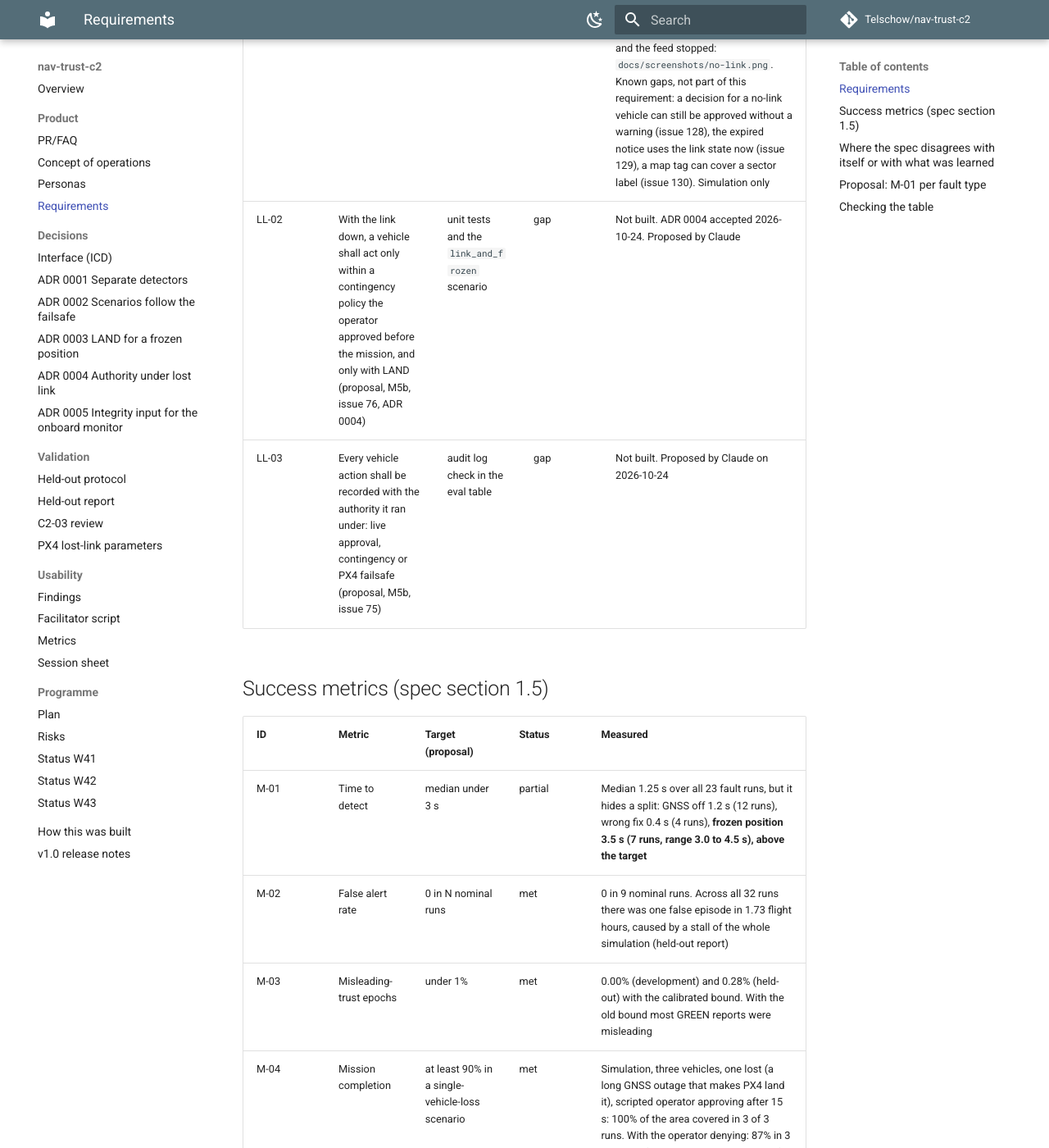
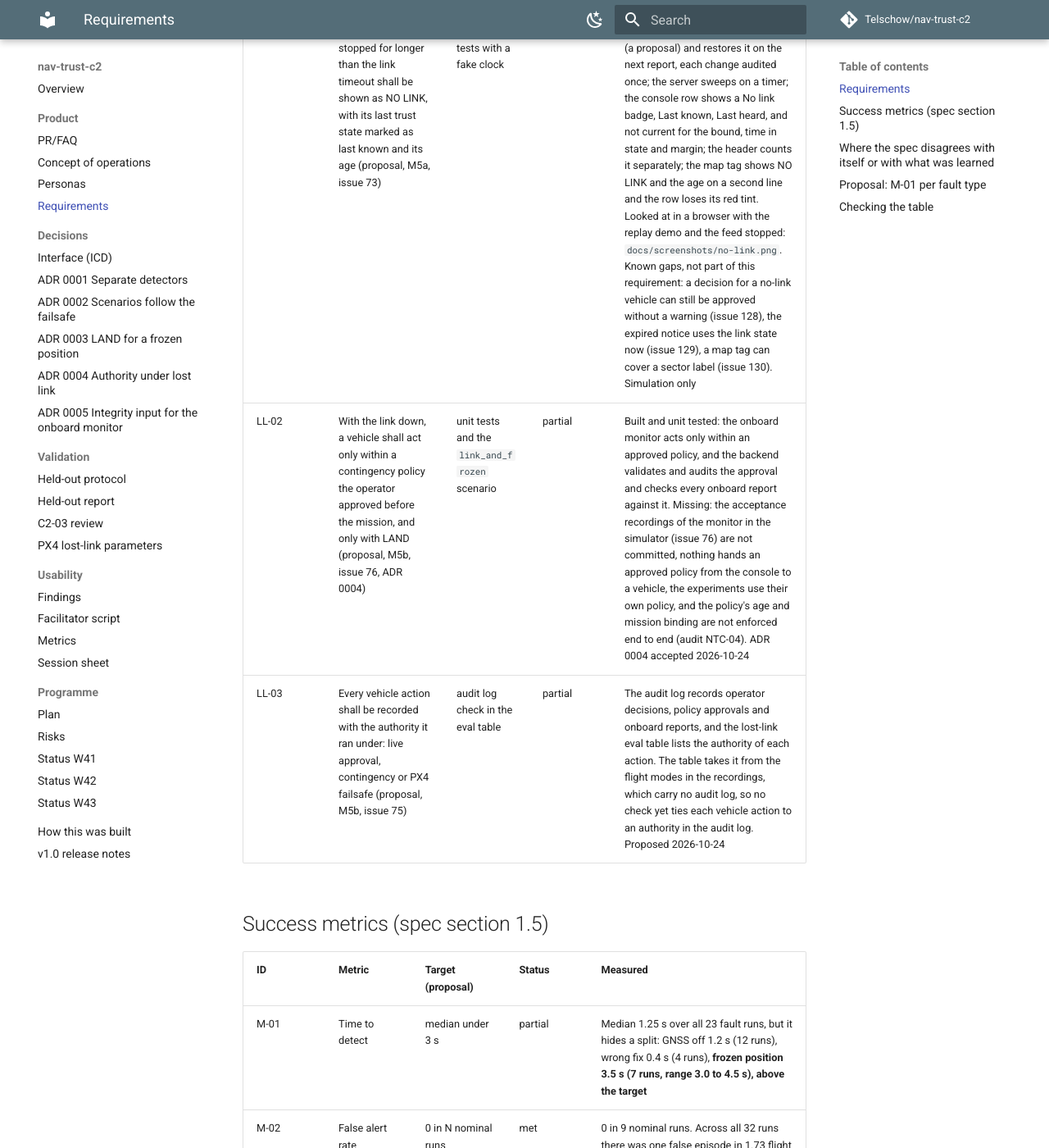
Before and after one commit to Telschow/nav-trust-c2, an MkDocs documentation site: the page built from docs/product/requirements.md, in a window 1280 px wide and 1400 px high, scrolled down 1858 px. Shown: the whole window at 82% size. Built offline with MkDocs 1.6.1 and Material for MkDocs 9.7.7, drawn with Linux system fonts in a browser that asks for light colours; comment, search, counter and statistics services are not loaded; some of the changed text lies outside the part shown.

Commit message:
Requirements catch up with ADR 0004: C2-01 wording, LL-02 and LL-03 partial
Edited at the maintainer's instruction (2026-11-04). C2-01 gets the ADR 0004
item 8 wording. LL-02 and LL-03 move from gap to partial, each saying what
exists and what is missing (audit NTC-04, NTC-16). The evidence cited is code
and tests only: the simulator acceptance recordings for issue 76 are not
committed.

Co-Authored-By: Claude Sonnet 5.5 <noreply@anthropic.com>
Claude-Session: https://claude.ai/code/session_011kcqHSByPMemQy6xMgBe65

```diff
--- a/docs/product/requirements.md
+++ b/docs/product/requirements.md
@@ -14,13 +14,13 @@ PX4's own GPS failure model). Nothing in it says anything about real receivers o
 | NT-01 | The trust engine shall raise AMBER within 3 s of total GNSS loss (proposal) | replay test, `eval/` | met | 12 runs with GNSS switched off: time to detect 1.0 to 1.4 s |
 | NT-02 | The trust engine shall not leave GREEN in nominal runs | replay test, `eval/` | met | 9 nominal runs, no alert after startup |
 | NT-03 | The displayed bound shall contain the true position error in at least 95% of GREEN epochs | ground-truth comparison | met | Since the calibrated bound (3.0 m, claimed 99%): 100.0% of 4,040 development reports and 99.72% of 5,308 held-out reports. Before it the console's bound held in 30.8% of reports, so this requirement was **not** met until PR 37 |
-| C2-01 | No vehicle command shall execute without a recorded operator approval, except PX4's own failsafes | unit tests on the gate and the audit log | met | The gate is the only path to a command, an AST test enforces that, and every outcome is audited |
+| C2-01 | No vehicle command shall execute without a recorded operator approval, except PX4's own failsafes. A contingency the operator approved before the mission counts as that approval for the fault, link condition and action it names (LAND only), and for nothing else (ADR 0004) | unit tests on the gate and the audit log | met | The gate is the only path to a command, an AST test enforces that, and every outcome is audited |
 | C2-02 | On RED the system shall propose re-assignment of the vehicle's remaining sectors within 2 s | integration test | met | Measured in 6 live three-vehicle runs: 5 to 6 ms from the backend receiving the RED report to the recommendation (`eval/fleet/results.md`). The engine's report interval (2 Hz, up to 0.5 s by design) and delivery to the console are not included. For a frozen position the proposal is LAND plus re-assignment |
 | C2-03 | Every alert shall show a reason code an operator can act on | UI test, review checklist | partial | Review done (`docs/validation/c2-03-review.md`) and tested for every recommendation the recommender can make; one gap fixed. Whether an operator acts on it is not shown: round 1 participants did not act unaided; round 2 pending |
 | UX-01 | The operator can see all vehicles' trust states without scrolling at 1080p | manual check, screenshot | met | Measured at 1920 x 1080 with 5 vehicles and the decision band showing: each row is 189 px and the fleet panel does not scroll. The spec says 3 to 5 vehicles |
 | LL-01 | A vehicle whose reports have stopped for longer than the link timeout shall be shown as NO LINK, with its last trust state marked as last known and its age (proposal, M5a, issue 73) | unit and component tests with a fake clock | met | Covered by tests: the hub marks a vehicle NO_LINK after 2 s of silence (a proposal) and restores it on the next report, each change audited once; the server sweeps on a timer; the console row shows a No link badge, Last known, Last heard, and not current for the bound, time in state and margin; the header counts it separately; the map tag shows NO LINK and the age on a second line and the row loses its red tint. Looked at in a browser with the replay demo and the feed stopped: `docs/screenshots/no-link.png`. Known gaps, not part of this requirement: a decision for a no-link vehicle can still be approved without a warning (issue 128), the expired notice uses the link state now (issue 129), a map tag can cover a sector label (issue 130). Simulation only |
-| LL-02 | With the link down, a vehicle shall act only within a contingency policy the operator approved before the mission, and only with LAND (proposal, M5b, issue 76, ADR 0004) | unit tests and the `link_and_frozen` scenario | gap | Not built. ADR 0004 accepted 2026-10-24. Proposed by Claude |
-| LL-03 | Every vehicle action shall be recorded with the authority it ran under: live approval, contingency or PX4 failsafe (proposal, M5b, issue 75) | audit log check in the eval table | gap | Not built. Proposed by Claude on 2026-10-24 |
+| LL-02 | With the link down, a vehicle shall act only within a contingency policy the operator approved before the mission, and only with LAND (proposal, M5b, issue 76, ADR 0004) | unit tests and the `link_and_frozen` scenario | partial | Built and unit tested: the onboard monitor acts only within an approved policy, and the backend validates and audits the approval and checks every onboard report against it. Missing: the acceptance recordings of the monitor in the simulator (issue 76) are not committed, nothing hands an approved policy from the console to a vehicle, the experiments use their own policy, and the policy's age and mission binding are not enforced end to end (audit NTC-04). ADR 0004 accepted 2026-10-24 |
+| LL-03 | Every vehicle action shall be recorded with the authority it ran under: live approval, contingency or PX4 failsafe (proposal, M5b, issue 75) | audit log check in the eval table | partial | The audit log records operator decisions, policy approvals and onboard reports, and the lost-link eval table lists the authority of each action. The table takes it from the flight modes in the recordings, which carry no audit log, so no check yet ties each vehicle action to an authority in the audit log. Proposed 2026-10-24 |
 
 ## Success metrics (spec section 1.5)
 
--- a/docs/product/trace.csv
+++ b/docs/product/trace.csv
@@ -2,7 +2,7 @@ id,kind,requirement,verification,evidence,status,notes
 NT-01,requirement,"The trust engine shall raise AMBER within 3 s of total GNSS loss (proposal)",test,"tests/replay/test_engine_replay.py;eval/results.md;eval/heldout/results.md",met,"12 GNSS-off runs: time to detect 1.0 to 1.4 s (simulation)"
 NT-02,requirement,"The trust engine shall not leave GREEN in nominal runs",test,"tests/replay/test_engine_replay.py;eval/results.md;eval/heldout/results.md",met,"9 nominal runs, no alert after startup (simulation)"
 NT-03,requirement,"The displayed bound shall contain the true position error in at least 95% of GREEN epochs",test,"tests/test_calibration.py;navtrust/calibration.py;eval/results.md;eval/heldout/results.md",met,"Only since the calibrated bound (PR 37): before it the console's bound held in 30.8% of reports"
-C2-01,requirement,"No vehicle command shall execute without a recorded operator approval, except PX4's own failsafes",test,"tests/test_gate.py;tests/test_server_gate.py;c2/gate.py",met,"The gate is the only path to a command; an AST test enforces it"
+C2-01,requirement,"No vehicle command shall execute without a recorded operator approval, except PX4's own failsafes; a contingency approved before the mission counts as that approval for what it names (ADR 0004)",test,"tests/test_gate.py;tests/test_server_gate.py;c2/gate.py",met,"The gate is the only path to a command; an AST test enforces it"
 C2-02,requirement,"On RED the system shall propose re-assignment of the vehicle's remaining sectors within 2 s",test,"tests/replay/test_recommender_replay.py;tests/test_recommender.py;eval/fleet/results.md",met,"Measured in 6 live three-vehicle runs: 5 to 6 ms from the backend receiving the RED report to the recommendation. Excludes the engine's report interval (2 Hz, so up to 0.5 s by design) and delivery to the console, which were not measured"
 C2-03,requirement,"Every alert shall show a reason code an operator can act on",test,"console/src/components/components.test.tsx;console/src/store.test.ts;docs/validation/c2-03-review.md",partial,"Text review done and tested for every recommendation the recommender can make; one gap fixed (what happens to a vehicle with no command). Whether an operator acts on it is not shown: round 1 participants did not act unaided; round 2 pending"
 UX-01,requirement,"The operator can see all vehicles' trust states without scrolling at 1080p",manual,"docs/screenshots/console-1080p.jpg;docs/product/requirements.md",met,"Measured at 1920 x 1080: rows are 189 px and 5 vehicles fit with the decision band showing, nothing scrolls (the spec says 3 to 5)"
@@ -13,5 +13,5 @@ M-04,metric,"Mission completion: at least 90% of the area covered in a single-ve
 M-05,metric,"Operator workload proxy: alerts plus approvals per 10 minutes",eval,"eval/results.md;eval/heldout/results.md;eval/fleet/results.md",met,"Reported: single-vehicle runs 3.07 interruptions per 10 min (frozen position) and 6.91 (long outage) of flight, 0 in nominal; fleet runs 1.9 (approved) and 2.8 (denied) alerts plus decisions per 10 min. The operator is scripted, so this counts the system's demands, not a person's effort"
 M-06,metric,"Time to decision: alert shown to operator approval",manual,"docs/usability/findings-2026-10.md;docs/usability/metrics.md",partial,"Round 1, protocol v1, N=2: P1 approved 134.9 s after the first alert and only after a hint; P2 did not decide. Redesign and protocol v2 not yet re-tested"
 LL-01,requirement,"A vehicle whose reports have stopped for longer than the link timeout shall be shown as NO LINK, with its last trust state marked as last known and its age (proposal)",test,"tests/test_hub_link.py;tests/test_server_link.py;console/src/store.test.ts;console/src/components/components.test.tsx;c2/hub.py;docs/ICD.md;docs/screenshots/no-link.png",met,"Covered by tests with a fake clock: the hub marks a vehicle NO_LINK after 2 s of silence and restores it on the next report, each change audited once; the server sweeps on a timer; the console row shows a No link badge, Last known, Last heard, and not current for the bound, time in state and margin, with no red tint; the header counts it separately; the map tag shows NO LINK and the age. Looked at in a browser with the replay demo and the feed stopped (docs/screenshots/no-link.png). Known gaps outside this requirement: no warning when approving for a no-link vehicle (issue 128), expired notice uses the link state now (issue 129), a map tag can cover a sector label (issue 130). Simulation only; the 2 s timeout is a proposal"
-LL-02,requirement,"With the link down, a vehicle shall act only within a contingency policy the operator approved before the mission, and only with LAND (proposal)",gap,,gap,"Not built. ADR 0004 accepted 2026-10-24 (issues 72, 76)"
-LL-03,requirement,"Every vehicle action shall be recorded with the authority it ran under: live approval, contingency or PX4 failsafe (proposal)",gap,,gap,"Not built. Proposed on 2026-10-24 (issue 75)"
+LL-02,requirement,"With the link down, a vehicle shall act only within a contingency policy the operator approved before the mission, and only with LAND (proposal)",test,"tests/test_onboard_monitor.py;tests/test_policy_approval.py;tests/test_onboard_replay.py",partial,"Monitor, policy validation and report checks exist and are unit tested; the simulator acceptance recordings (issue 76) are not committed; policy hand-over from the console and the age and mission binding are not wired end to end (audit NTC-04)"
+LL-03,requirement,"Every vehicle action shall be recorded with the authority it ran under: live approval, contingency or PX4 failsafe (proposal)",eval,"eval/lost_link/results.md",partial,"The eval table lists the authority of each action from the recordings; no check ties each action to the audit log"
```
Also changed, not shown: 2 other files.
